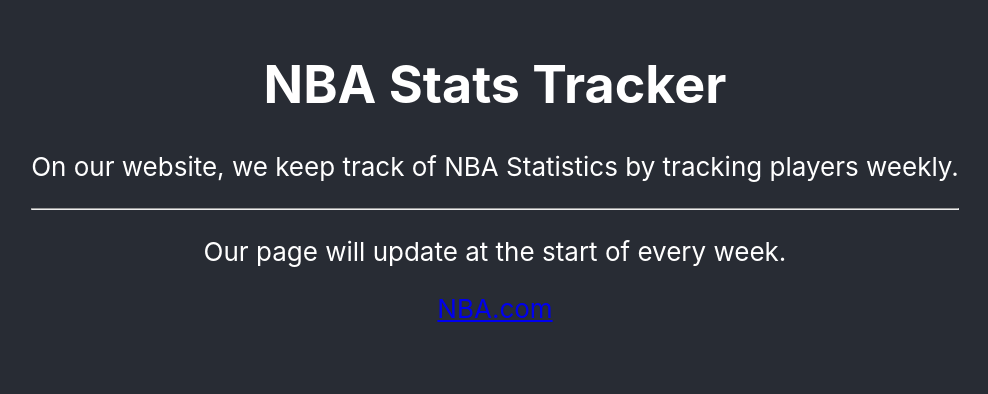
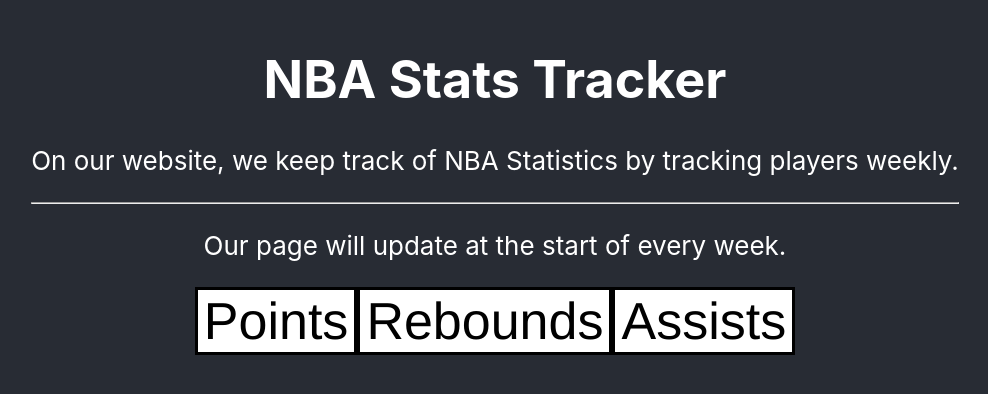
Before and after one commit to tylerheckel2/NBAStatsWebsiteProject, a React (Create React App) app in the folder rentals-firestore/: page / in a window 1280 px wide. Shown: the part 216-610 px from the top of the page, without its empty margins (145-1133 px from the left). Built offline with nearby package versions, Linux system fonts and the light colour scheme.

Commit message:
Added Point, Rebounds, Assists buttons, and edited App.css to add styles

```diff
--- a/rentals-firestore/src/App.css
+++ b/rentals-firestore/src/App.css
@@ -36,3 +36,103 @@
     transform: rotate(360deg);
   }
 }
+
+/* h1 {
+  font-size: 2.8em;
+  font-weight: bold;
+  color: white;
+  text-align: center;
+}
+
+h2 {
+  font-size: 1.5em;
+  font-weight: bold;
+  color: white;
+  text-align: center;
+}
+
+h3 {
+  font-size: 1.4em;
+  font-weight: bold;
+  color: black;
+  text-align: center;
+} */
+
+/* ul {
+  list-style-type: none;
+}
+
+a {
+  color: white;
+}
+
+body {
+  font-size: 1em;
+  font-weight: normal;
+  font-family: Arial, Helvetica, sans-serif;
+  color: black;
+  text-align: left;
+  width: 1000px;
+  margin: 0 auto;
+}
+
+.border {
+  border-style: solid;
+}
+
+.banner {
+  background-color:navy;
+  border-top: solid;
+  border-bottom: solid;
+}
+
+nav{
+  clear:left;
+  padding:2em;
+  margin-left: 5em;
+}
+
+nav ul li {
+  float: left;
+  margin-right: 0.5em;
+}
+
+nav ul li a {
+  padding: 0.25em 1em;
+  text-decoration: none;
+  background-color: #EBF5FF;
+  color: #4312AE;
+  border: 2px solid black;
+  border-top-left-radius: 1em 1em;
+  border-top-right-radius: 1em 1em;
+}
+
+nav ul li a:hover, nav ul li a:focus {
+  color: blue;
+  background-color: white;
+  font-weight: bold;
+}
+
+table {
+  border-style: solid;
+  margin: 5%;
+  margin-bottom: 20%;
+
+}
+
+td, th {
+  padding: .5em;
+  padding-right:5em;
+}
+
+.center-image {
+  text-align: center;
+} */
+
+.button{
+  background-color: white;
+  border: solid;
+  font-family: 'Franklin Gothic Medium', 'Arial Narrow', Arial, sans-serif;
+  font-size: 2em;
+  padding: 0.5;
+}
--- a/rentals-firestore/src/App.js
+++ b/rentals-firestore/src/App.js
@@ -12,6 +12,7 @@
         integrity="sha384-ggOyR0iXCbMQv3Xipma34MD+dH/1fQ784/j6cY/iJTQUOhcWr7x9JvoRxT2MZw1T"
         crossorigin="anonymous"/>
       </head>
+
         <a>
           <div class="jumbotron">
             <h1 class="display-3">NBA Stats Tracker</h1>
@@ -19,11 +20,16 @@
             <hr class="my-2">
             </hr>
             <p>Our page will update at the start of every week.</p>
-            <p class="lead">
+            {/* <p class="lead">
               <a class="btn btn-primary btn-lg" href="https://nba.com" role="button">NBA.com</a>
-            </p>
+            </p> */}
           </div>
         </a>
+        <div>
+      <button class="button">Points</button>
+      <button class="button">Rebounds</button>
+      <button class="button">Assists</button>
+    </div>
       </header>
     </div>
   );
```
